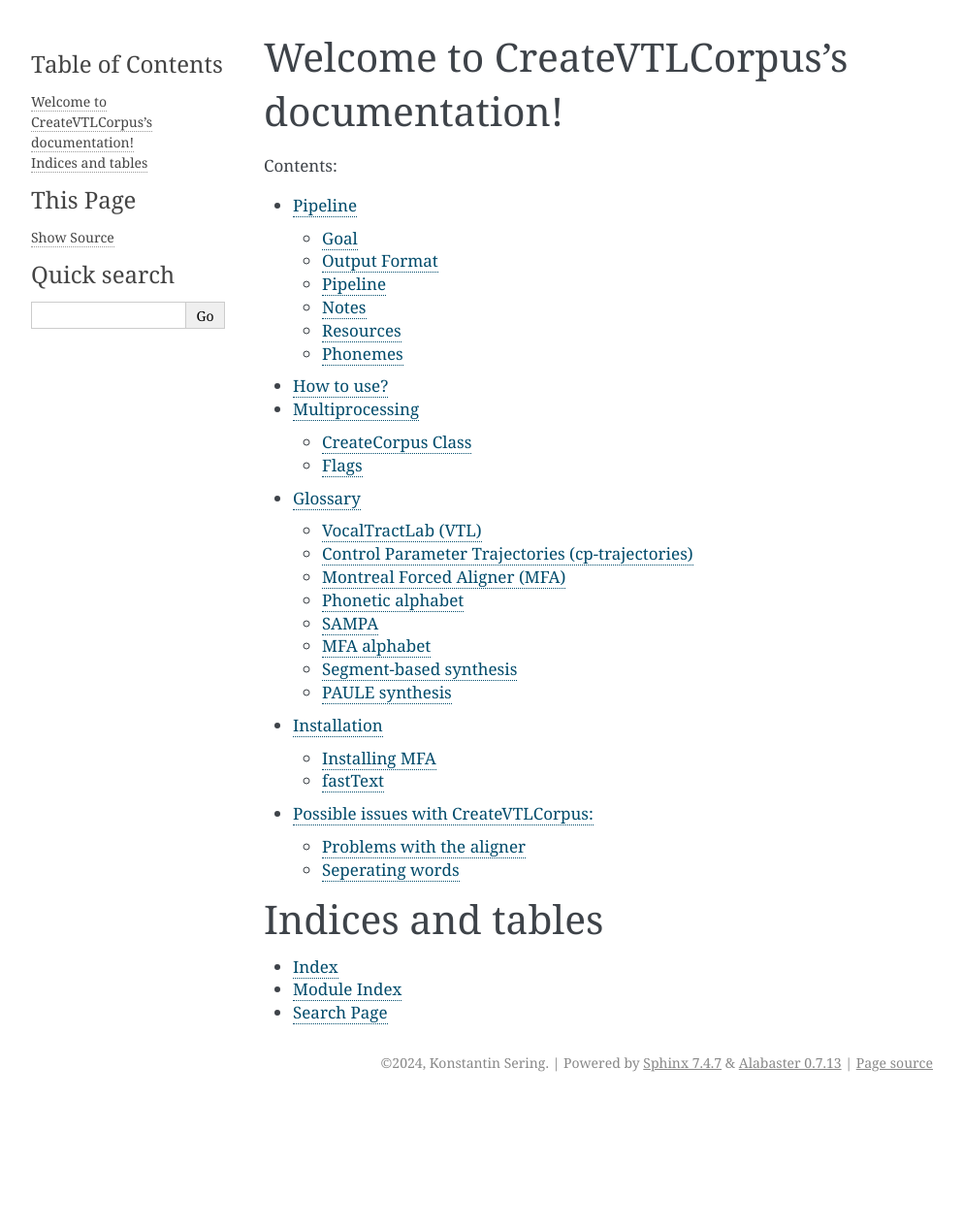
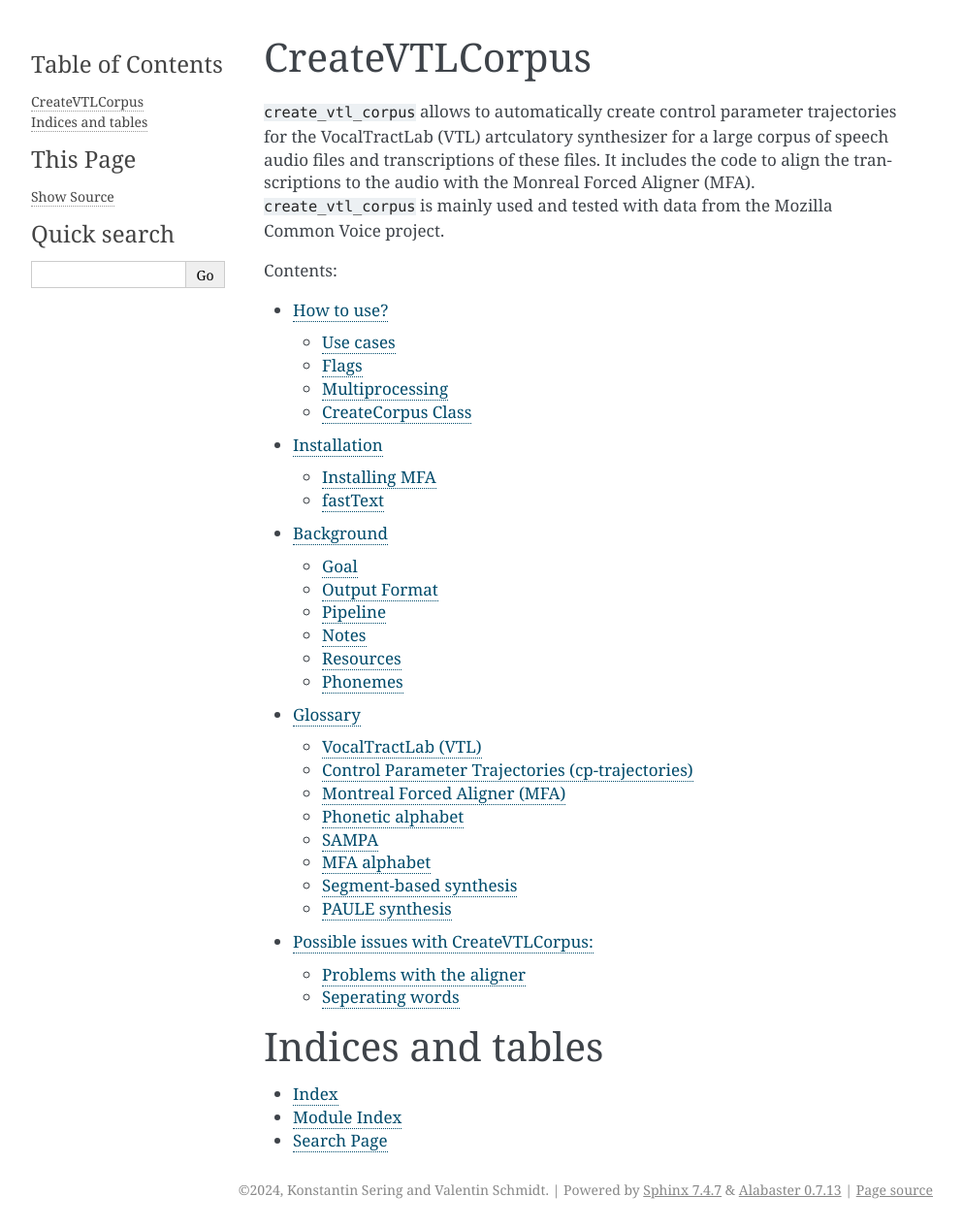
Before and after one commit to quantling/create_vtl_corpus, a Sphinx documentation site: the page built from docs/source/index.rst, in a window 1280 px wide. Shown: the whole page at 97% size, without its empty margins (148-1141 px from the left). Built offline with Sphinx 7.4.7, drawn with Linux system fonts in a browser that asks for light colours; before the commit the page ends 1135 px from its top, so only the background shows below that.

Commit message:
some adjustments to the documentation

```diff
--- a/docs/source/conf.py
+++ b/docs/source/conf.py
@@ -7,9 +7,9 @@
 # https://www.sphinx-doc.org/en/master/usage/configuration.html#project-information
 
 project = "createVTLcorpus"
-copyright = "2024, Konstantin Sering"
-author = "Konstantin Sering"
-release = "0.0.1"
+copyright = "2024, Konstantin Sering and Valentin Schmidt"
+author = "Konstantin Sering and Valentin Schmidt"
+release = "0.1.0"
 
 # add modules to the path
 import os
--- a/docs/source/index.rst
+++ b/docs/source/index.rst
@@ -3,19 +3,24 @@
    You can adapt this file completely to your liking, but it should at least
    contain the root `toctree` directive.
 
-Welcome to CreateVTLCorpus's documentation!
-===========================================
+CreateVTLCorpus
+===============
+``create_vtl_corpus`` allows to automatically create control parameter
+trajectories for the VocalTractLab (VTL) artculatory synthesizer for a large
+corpus of speech audio files and transcriptions of these files. It includes the
+code to align the transcriptions to the audio with the Monreal Forced Aligner
+(MFA). ``create_vtl_corpus`` is mainly used and tested with data from the
+Mozilla Common Voice project.
 
 .. toctree::
    :maxdepth: 2
    :caption: Contents:
 
+   usage
+   installation
    pipeline
-   usage
    glossary
-   installation
    issues
-
 
 
 Indices and tables
--- a/docs/source/pipeline.rst
+++ b/docs/source/pipeline.rst
@@ -1,13 +1,13 @@
-========
-Pipeline
-========
+==========
+Background
+==========
 
 Some conceptual thoughts on the processing pipeline to generate the control
 parameter trajectories, splice out the single words and do the segment-based
 synthesis.
 
 Goal
-======
+====
 The goal of the pipeline is to generate a corpus for a vocal tract synthesis with VocalTractLab (VTL) from the Mozilla Common Voice corpus. The corpus is specifically tailored
 for the `PAULE model <https://github.com/quantling/paule>`__  but it can be used for other purposes.
 
@@ -16,23 +16,23 @@ Output Format
 =============
 As the final output create_vtl_corpus generates a pandas.DataFrame with the following columns:
 
-* 'file_name' : name of the mp3 file in the common voice corpus
-* 'word_type' : word type, i. e. type of the word in terms of graphemic transcription
-* 'word_position' : postion of the word type in the sentence
-* 'sentence' : transcription of the full sentence
-* 'wav_recording' : spliced out audio as mono audio signal
-* 'sr_recording' : sampling rate of the recording
-* 'sampa_phones' : list of phones in sampa notation
-* 'phone_durations' : list of durations of the phones
-* 'vector' : fastText vector embedding for the word_type
-* 'cp_segment' : cp-trajectories of the segment-based synthesis
+* ``file_name`` : name of the mp3 file in the common voice corpus
+* ``word_type`` : word type, i. e. type of the word in terms of graphemic transcription
+* ``word_position`` : postion of the word type in the sentence
+* ``sentence`` : transcription of the full sentence
+* ``wav_recording`` : spliced out audio as mono audio signal
+* ``sr_recording`` : sampling rate of the recording
+* ``sampa_phones`` : list of phones in sampa notation
+* ``phone_durations`` : list of durations of the phones
+* ``vector`` : fastText vector embedding for the word_type
+* ``cp_segment`` : cp-trajectories of the segment-based synthesis
 
 The following columns are added, even if they can be generated out of the entries we already have for convenience:
 
-* 'wav_segment' : wave form as mono audio from the segment-based synthesis
-* 'sr_segment' : sampling rate for the mono audio from the segment-based synthesis
-* 'melspec_recording' : acoustic representation of human recording of the common voice corpus (log-mel spectrogram)
-* 'melspec_segment' : acoustic representation of the segment-based approach (log-mel spectrogram)
+* ``wav_segment`` : wave form as mono audio from the segment-based synthesis
+* ``sr_segment`` : sampling rate for the mono audio from the segment-based synthesis
+* ``melspec_recording`` : acoustic representation of human recording of the common voice corpus (log-mel spectrogram)
+* ``melspec_segment`` : acoustic representation of the segment-based approach (log-mel spectrogram)
 
 
 Pipeline
```
Also changed, not shown: docs/source/usage.rst (+43 -21 lines).
